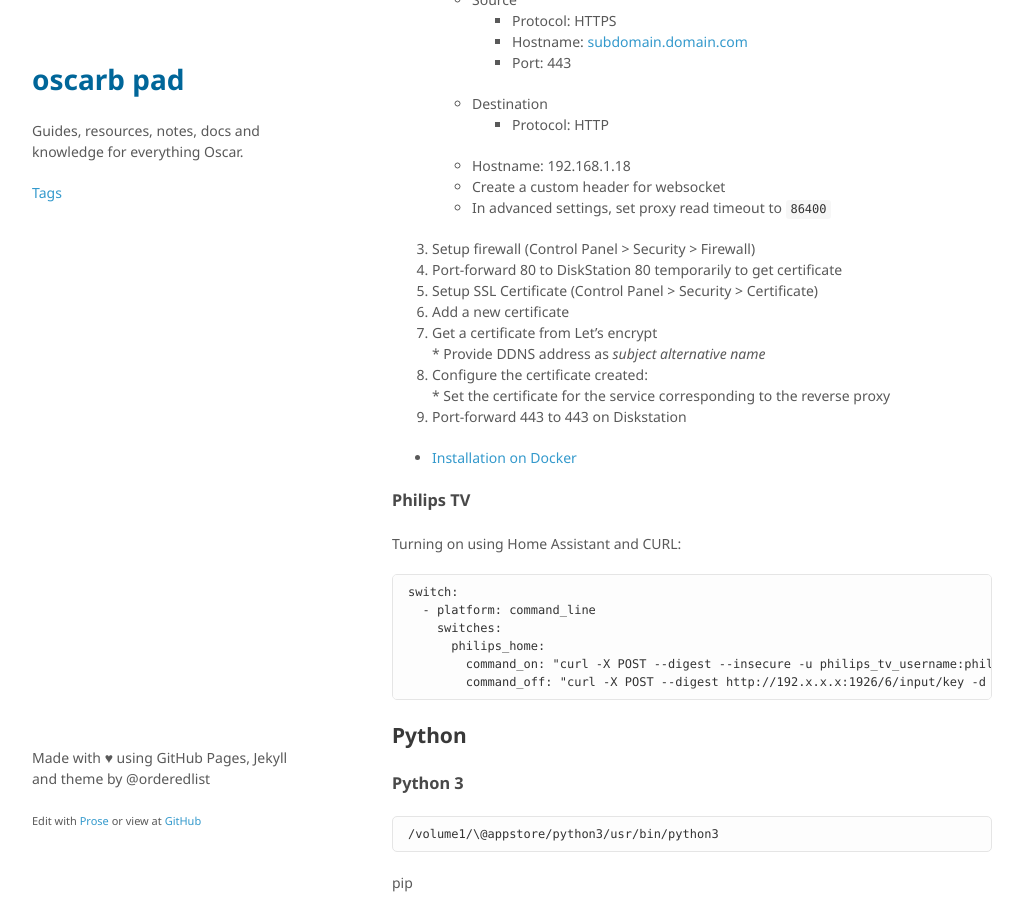
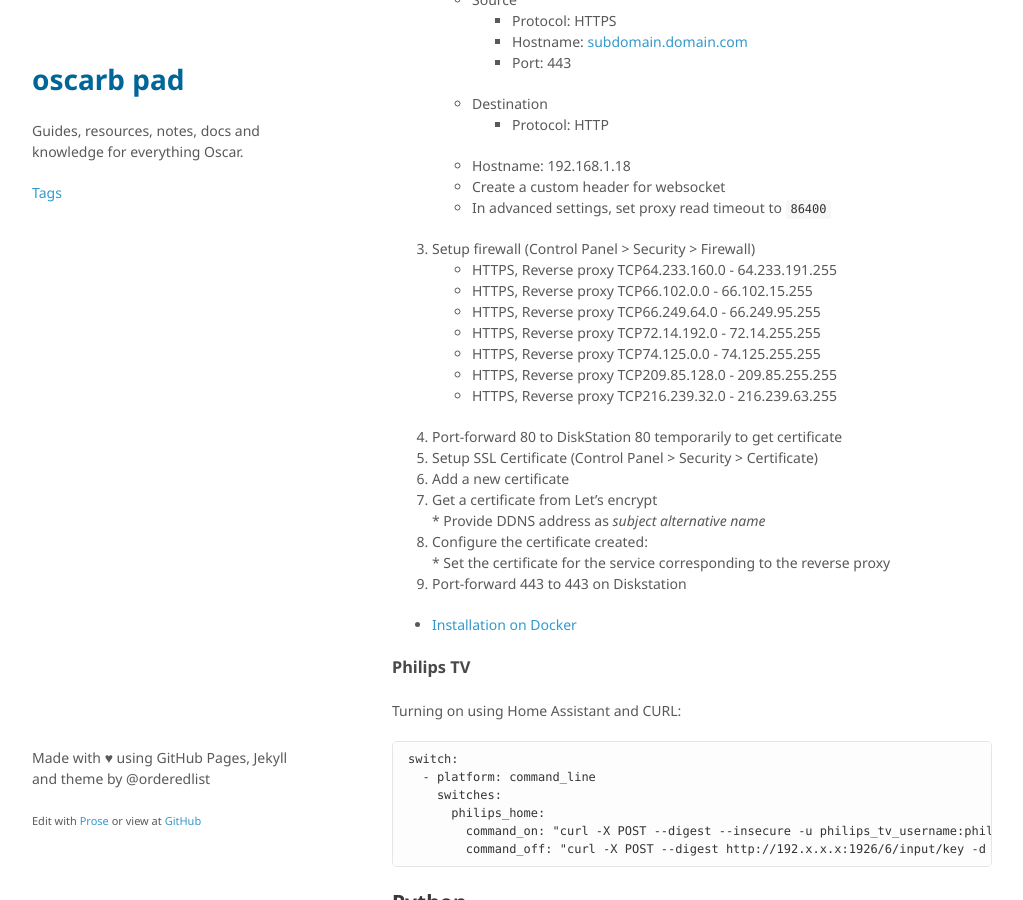
Before and after one commit to oscarb/pad, a Jekyll site: the page built from _docs/ds713.md, in a window 1280 px wide and 900 px high, scrolled down 7479 px. Shown: the whole window, without its empty margins (128-1151 px from the left). Built offline with Jekyll 4.4.1, drawn with Linux system fonts in a browser that asks for light colours; some web fonts are replaced.

Commit message:
Update ds713.md

```diff
--- a/_docs/ds713.md
+++ b/_docs/ds713.md
@@ -325,6 +325,13 @@ https://documenter.getpostman.com/view/6167403/Rzfni66c?version=latest
    * Create a custom header for websocket
    * In advanced settings, set proxy read timeout to `86400`
 0. Setup firewall (Control Panel > Security > Firewall)
+	* HTTPS, Reverse proxy TCP64.233.160.0 	- 	64.233.191.255
+	* HTTPS, Reverse proxy TCP66.102.0.0	-	66.102.15.255
+	* HTTPS, Reverse proxy TCP66.249.64.0 	-	66.249.95.255
+	* HTTPS, Reverse proxy TCP72.14.192.0 	-	72.14.255.255
+	* HTTPS, Reverse proxy TCP74.125.0.0 	-	74.125.255.255
+	* HTTPS, Reverse proxy TCP209.85.128.0	-	209.85.255.255
+	* HTTPS, Reverse proxy TCP216.239.32.0	-	216.239.63.255
 0. Port-forward 80 to DiskStation 80 temporarily to get certificate
 0. Setup SSL Certificate (Control Panel > Security > Certificate)
   0. Add a new certificate
```
